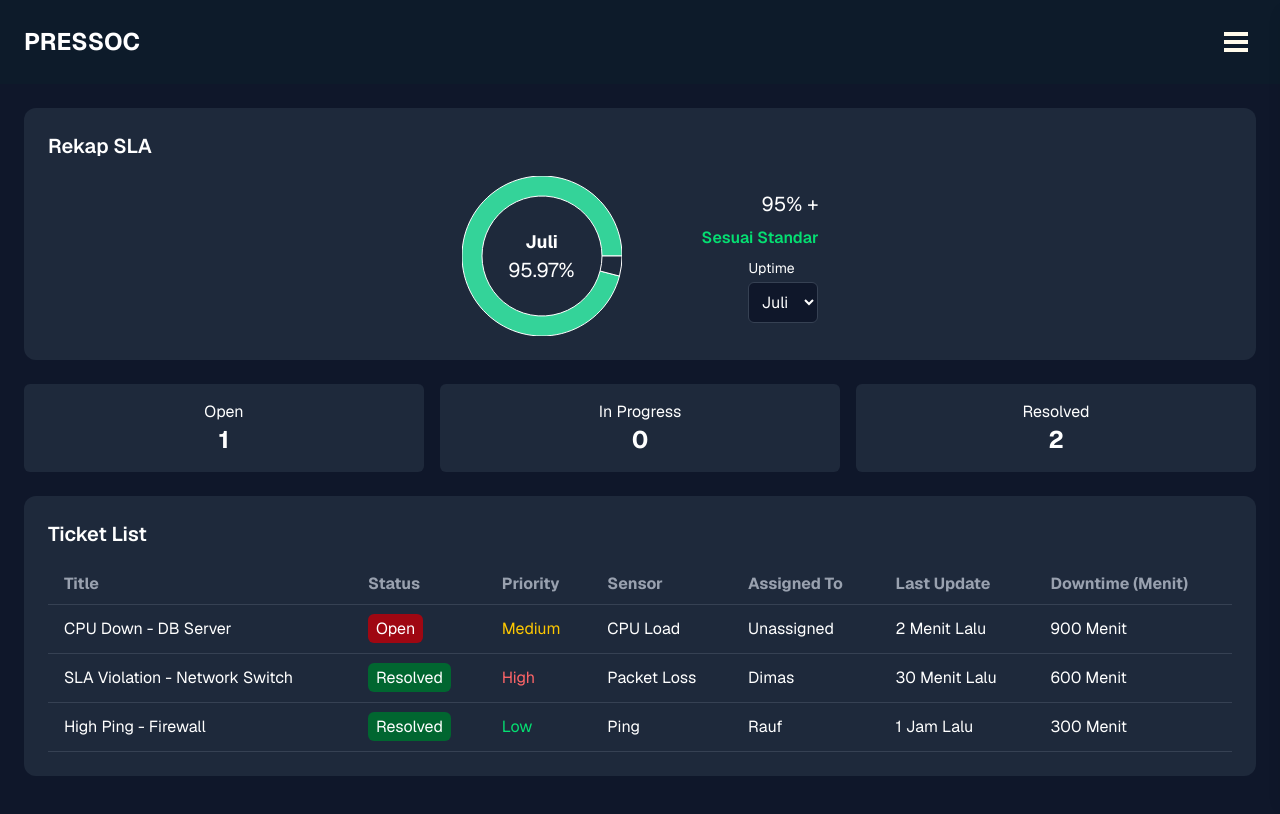
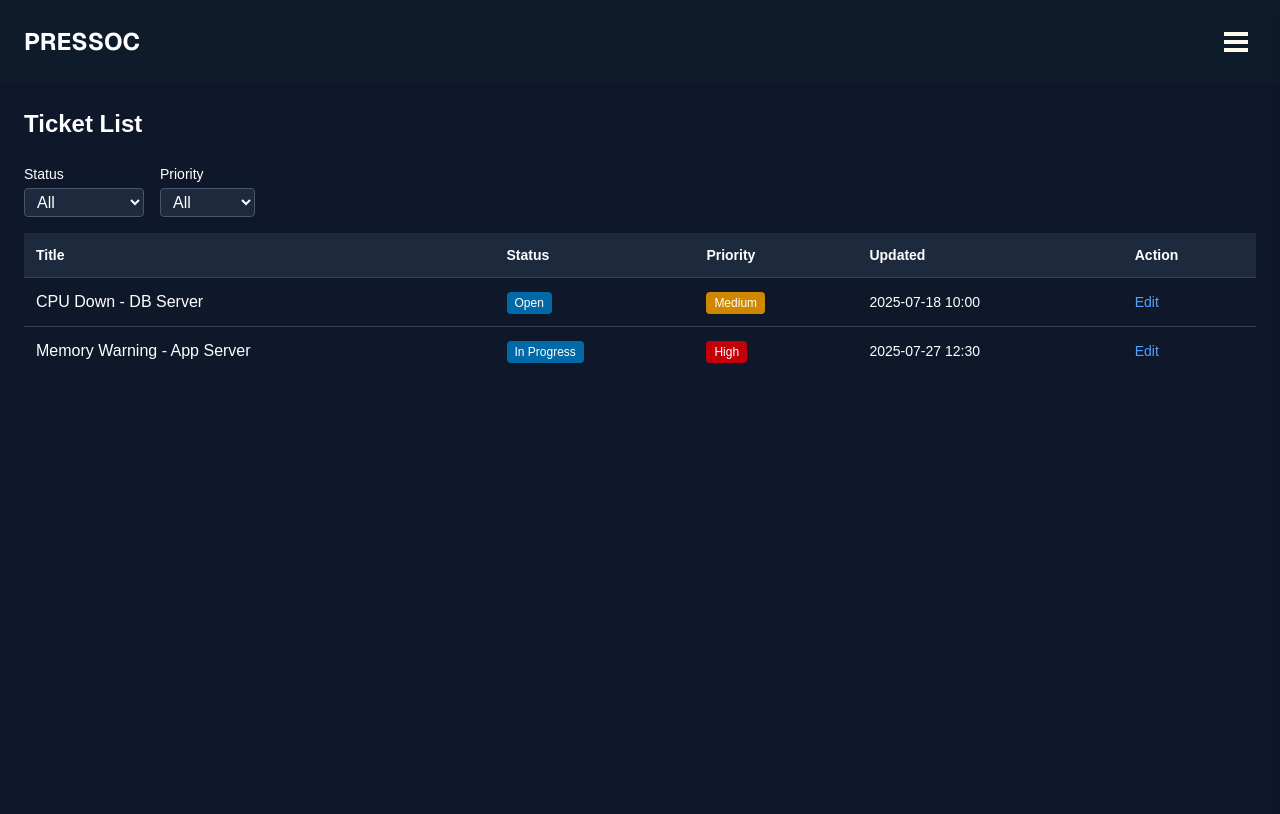
Before and after one commit to RZKY888X/pressoc, a Next.js app in the folder frontend/: page /ticket in a window 1280 px wide. Shown: the top 814 px of the page. Built offline with nearby package versions, Linux system fonts and the light colour scheme.

Commit message:
feat: implement dynamic ticket filter by status and priority

```diff
--- /dev/null
+++ b/frontend/app/ticket/TicketDetail.tsx
@@ -0,0 +1,124 @@
+'use client';
+
+import { useState } from 'react';
+
+type Ticket = {
+  title: string;
+  status: string;
+  priority: string;
+  sensor: string;
+  assignedTo: string;
+  updatedAt: string;
+};
+
+export default function TicketDetail({
+  ticket,
+  onBack,
+}: {
+  ticket: Ticket;
+  onBack: () => void;
+}) {
+  const [form, setForm] = useState(ticket);
+
+  const handleChange = (field: keyof Ticket, value: string) => {
+    setForm((prev) => ({ ...prev, [field]: value }));
+  };
+
+  return (
+    <div className="p-6 text-white">
+      <h2 className="text-2xl font-bold mb-6">Ticket Detail</h2>
+
+      <div className="mb-3">
+        <p className="text-sm">Ticket</p>
+        <p className="text-lg font-semibold">{form.title}</p>
+      </div>
+
+      <div className="mb-3">
+        <p className="text-sm">Sensor</p>
+        <p className="text-base">{form.sensor}</p>
+      </div>
+
+      <div className="mb-3">
+        <label className="text-sm">Assigned To</label>
+        <select
+          className="w-full bg-slate-800 px-3 py-2 rounded"
+          value={form.assignedTo}
+          onChange={(e) => handleChange('assignedTo', e.target.value)}
+        >
+          <option>Unassigned</option>
+          <option>Rauf</option>
+          <option>Dimas</option>
+          <option>Rani</option>
+        </select>
+      </div>
+
+      <div className="mb-3">
+        <label className="text-sm">Status</label>
+        <select
+          className="w-full bg-slate-800 px-3 py-2 rounded"
+          value={form.status}
+          onChange={(e) => handleChange('status', e.target.value)}
+        >
+          <option>Open</option>
+          <option>In Progress</option>
+          <option>Resolved</option>
+        </select>
+      </div>
+
+      <div className="mb-3">
+        <label className="text-sm">Priority</label>
+        <select
+          className="w-full bg-slate-800 px-3 py-2 rounded"
+          value={form.priority}
+          onChange={(e) => handleChange('priority', e.target.value)}
+        >
+          <option>Low</option>
+          <option>Medium</option>
+          <option>High</option>
+        </select>
+      </div>
+
+      <div className="mb-3">
+        <label className="text-sm">Description</label>
+        <textarea
+          className="w-full bg-slate-800 px-3 py-2 rounded resize-none"
+          defaultValue="Restarted CPU monitor service, will observe next 30 mins"
+        />
+      </div>
+
+      <div className="mb-6">
+        <label className="text-sm">Recent Activity</label>
+        <p className="text-xs text-slate-300">
+          2025-07-18 10:00 — <i>System: Ticket Created</i>
+        </p>
+      </div>
+
+      <div className="flex items-center gap-2 mb-6">
+        <span>💬</span>
+        <input
+          placeholder="Add Comment..."
+          className="flex-1 bg-slate-800 px-3 py-2 rounded"
+        />
+      </div>
+
+      <div className="flex gap-2">
+        <button
+          onClick={() => {
+            // Simpan ke backend (kalau ada)
+            console.log('Saved:', form);
+            onBack();
+          }}
+          className="flex-1 bg-blue-600 hover:bg-blue-700 text-white py-2 rounded"
+        >
+          Save
+        </button>
+        <button
+          onClick={onBack}
+          className="flex-1 bg-slate-600 hover:bg-slate-500 text-white py-2 rounded"
+        >
+          Back
+        </button>
+      </div>
+    </div>
+  );
+}
--- a/frontend/app/ticket/page.tsx
+++ b/frontend/app/ticket/page.tsx
@@ -1,161 +1,124 @@
 'use client';
 
-import { PieChart, Pie, Cell, ResponsiveContainer } from 'recharts';
+import { useState } from 'react';
+import TicketDetail from './TicketDetail';
 
-// Data Ticket Dummy
-const ticketData = [
+// Dummy ticket data
+const initialTickets = [
   {
-    title: "CPU Down - DB Server",
-    status: "Open",
-    priority: "Medium",
-    sensor: "CPU Load",
-    assignedTo: "Unassigned",
-    lastUpdate: "2 Menit Lalu",
-    downtimeMinutes: 900 // 15 jam
+    id: 1,
+    title: 'CPU Down - DB Server',
+    status: 'Open',
+    priority: 'Medium',
+    sensor: 'CPU Load',
+    assignedTo: 'Rauf',
+    updatedAt: '2025-07-18 10:00',
   },
   {
-    title: "SLA Violation - Network Switch",
-    status: "Resolved",
-    priority: "High",
-    sensor: "Packet Loss",
-    assignedTo: "Dimas",
-    lastUpdate: "30 Menit Lalu",
-    downtimeMinutes: 600 // 10 jam
+    id: 2,
+    title: 'Memory Warning - App Server',
+    status: 'In Progress',
+    priority: 'High',
+    sensor: 'Memory Usage',
+    assignedTo: 'Rani',
+    updatedAt: '2025-07-27 12:30',
   },
-  {
-    title: "High Ping - Firewall",
-    status: "Resolved",
-    priority: "Low",
-    sensor: "Ping",
-    assignedTo: "Rauf",
-    lastUpdate: "1 Jam Lalu",
-    downtimeMinutes: 300 // 5 jam
-  }
 ];
 
-// Perhitungan SLA
-const totalMinutesInJuly = 31 * 24 * 60; // 44.640 menit
-const totalDowntime = ticketData.reduce((acc, curr) => acc + curr.downtimeMinutes, 0);
-const uptimePercentage = ((totalMinutesInJuly - totalDowntime) / totalMinutesInJuly) * 100;
+export default function TicketPage() {
+  const [selectedTicket, setSelectedTicket] = useState(null);
+  const [statusFilter, setStatusFilter] = useState('');
+  const [priorityFilter, setPriorityFilter] = useState('');
 
-// Data Pie Chart
-const slaData = [
-  { name: 'Uptime', value: parseFloat(uptimePercentage.toFixed(2)) },
-  { name: 'Downtime', value: parseFloat((100 - uptimePercentage).toFixed(2)) }
-];
-const COLORS = ['#34d399', '#1e293b'];
+  const filteredTickets = initialTickets.filter((ticket) => {
+    const matchStatus = statusFilter ? ticket.status === statusFilter : true;
+    const matchPriority = priorityFilter ? ticket.priority === priorityFilter : true;
+    return matchStatus && matchPriority;
+  });
 
-export default function SLAAndTicketPage() {
   return (
-    <div className="min-h-screen bg-[#0f172a] text-white font-sans">
-      <main className="p-6 space-y-6">
+    <div className="min-h-screen bg-[#0f172a] text-white p-6">
+      <h1 className="text-2xl font-bold mb-6">Ticket List</h1>
 
-        {/* SLA Card */}
-        <div className="bg-[#1e293b] rounded-xl p-6 space-y-4">
-          <h2 className="text-xl font-semibold">Rekap SLA</h2>
-          <div className="flex flex-col lg:flex-row justify-center items-center gap-x-20">
-            <div className="flex flex-col items-center relative">
-              <div className="h-40 w-40">
-                <ResponsiveContainer width="100%" height="100%">
-                  <PieChart>
-                    <Pie
-                      data={slaData}
-                      cx="50%"
-                      cy="50%"
-                      innerRadius={60}
-                      outerRadius={80}
-                      dataKey="value"
+      {!selectedTicket && (
+        <div className="mb-4 flex flex-wrap gap-4">
+          <div>
+            <label className="block text-sm mb-1">Status</label>
+            <select
+              value={statusFilter}
+              onChange={(e) => setStatusFilter(e.target.value)}
+              className="bg-slate-800 border border-slate-600 px-2 py-1 rounded text-white"
             >
-                      {slaData.map((entry, index) => (
-                        <Cell key={`cell-${index}`} fill={COLORS[index % COLORS.length]} />
-                      ))}
-                    </Pie>
-                  </PieChart>
-                </ResponsiveContainer>
-              </div>
-              <div className="absolute top-1/2 left-1/2 transform -translate-x-1/2 -translate-y-1/2 text-center">
-                <p className="text-lg font-bold">Juli</p>
-                <p className="text-xl">{uptimePercentage.toFixed(2)}%</p>
-              </div>
+              <option value="">All</option>
+              <option value="Open">Open</option>
+              <option value="In Progress">In Progress</option>
+              <option value="Resolved">Resolved</option>
+            </select>
           </div>
 
-            <div className="flex flex-col items-end space-y-2 mt-4 lg:mt-0">
-              <p className="text-xl">95% +</p>
-              <p className={`font-semibold ${
-                uptimePercentage >= 95 ? 'text-green-400' : 'text-red-400'
-              }`}>
-                {uptimePercentage >= 95 ? 'Sesuai Standar' : 'Tidak Sesuai Standar'}
-              </p>
-              <div className="w-full lg:w-auto">
-                <label className="block text-sm mb-1">Uptime</label>
-                <select className="bg-[#0f172a] border border-gray-700 rounded-md p-2 w-full">
-                  <option>Juli</option>
-                  <option>Juni</option>
-                  <option>Mei</option>
+          <div>
+            <label className="block text-sm mb-1">Priority</label>
+            <select
+              value={priorityFilter}
+              onChange={(e) => setPriorityFilter(e.target.value)}
+              className="bg-slate-800 border border-slate-600 px-2 py-1 rounded text-white"
+            >
+              <option value="">All</option>
+              <option value="Low">Low</option>
+              <option value="Medium">Medium</option>
+              <option value="High">High</option>
             </select>
           </div>
         </div>
-          </div>
-        </div>
+      )}
 
-        {/* Status Box */}
-        <div className="grid grid-cols-3 gap-4">
-          <div className="bg-[#1e293b] rounded-md p-4 text-center">
-            <p>Open</p>
-            <p className="text-2xl font-bold">{ticketData.filter(t => t.status === 'Open').length}</p>
-          </div>
-          <div className="bg-[#1e293b] rounded-md p-4 text-center">
-            <p>In Progress</p>
-            <p className="text-2xl font-bold">0</p>
-          </div>
-          <div className="bg-[#1e293b] rounded-md p-4 text-center">
-            <p>Resolved</p>
-            <p className="text-2xl font-bold">{ticketData.filter(t => t.status === 'Resolved').length}</p>
-          </div>
-        </div>
-
-        {/* Ticket List */}
-        <div className="bg-[#1e293b] rounded-xl p-6">
-          <h2 className="text-xl font-semibold mb-4">Ticket List</h2>
-          <div className="overflow-x-auto">
-            <table className="w-full text-left">
+      {selectedTicket ? (
+        <TicketDetail ticket={selectedTicket} onBack={() => setSelectedTicket(null)} />
+      ) : (
+        <table className="w-full text-left border-collapse">
           <thead>
-                <tr className="text-gray-400 border-b border-gray-700">
-                  <th className="py-2 px-4">Title</th>
-                  <th className="py-2 px-4">Status</th>
-                  <th className="py-2 px-4">Priority</th>
-                  <th className="py-2 px-4">Sensor</th>
-                  <th className="py-2 px-4">Assigned To</th>
-                  <th className="py-2 px-4">Last Update</th>
-                  <th className="py-2 px-4">Downtime (Menit)</th>
+            <tr className="bg-slate-800 text-sm">
+              <th className="p-3">Title</th>
+              <th className="p-3">Status</th>
+              <th className="p-3">Priority</th>
+              <th className="p-3">Updated</th>
+              <th className="p-3">Action</th>
             </tr>
           </thead>
           <tbody>
-                {ticketData.map((ticket, index) => (
-                  <tr key={index} className="border-b border-gray-700">
-                    <td className="py-3 px-4">{ticket.title}</td>
-                    <td className="py-3 px-4">
-                      <span className={`px-2 py-1 rounded-md ${
-                        ticket.status === 'Open' ? 'bg-red-800' : 'bg-green-800'
-                      }`}>{ticket.status}</span>
+            {filteredTickets.map((ticket) => (
+              <tr key={ticket.id} className="border-t border-slate-700">
+                <td className="p-3">{ticket.title}</td>
+                <td className="p-3">
+                  <span className="px-2 py-1 rounded bg-sky-700 text-xs">{ticket.status}</span>
                 </td>
-                    <td className={`py-3 px-4 ${
-                      ticket.priority === 'High' ? 'text-red-400'
-                        : ticket.priority === 'Medium' ? 'text-yellow-400'
-                        : 'text-green-400'
-                    }`}>{ticket.priority}</td>
-                    <td className="py-3 px-4">{ticket.sensor}</td>
-                    <td className="py-3 px-4">{ticket.assignedTo}</td>
-                    <td className="py-3 px-4">{ticket.lastUpdate}</td>
-                    <td className="py-3 px-4">{ticket.downtimeMinutes} Menit</td>
+                <td className="p-3">
+                  <span
+                    className={`px-2 py-1 rounded text-xs ${
+                      ticket.priority === 'High'
+                        ? 'bg-red-700'
+                        : ticket.priority === 'Medium'
+                        ? 'bg-yellow-600'
+                        : 'bg-green-700'
+                    }`}
+                  >
+                    {ticket.priority}
+                  </span>
+                </td>
+                <td className="p-3 text-sm">{ticket.updatedAt}</td>
+                <td className="p-3">
+                  <button
+                    onClick={() => setSelectedTicket(ticket)}
+                    className="text-blue-400 hover:underline text-sm"
+                  >
+                    Edit
+                  </button>
+                </td>
               </tr>
             ))}
           </tbody>
         </table>
-          </div>
-        </div>
-
-      </main>
+      )}
     </div>
   );
 }
```
Also changed, not shown: 1 other file (tests, documents, lock files or other folders). Lines whose indentation alone changed are shown as unchanged.
